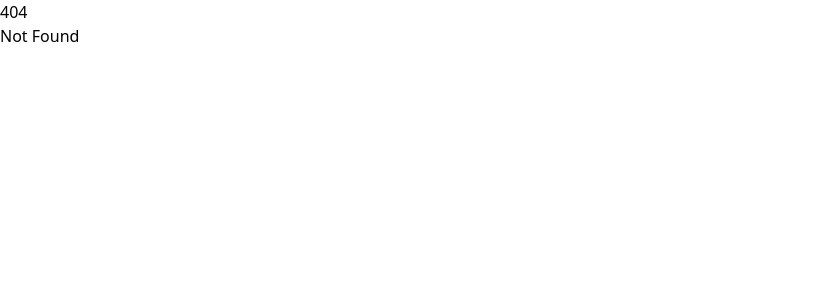
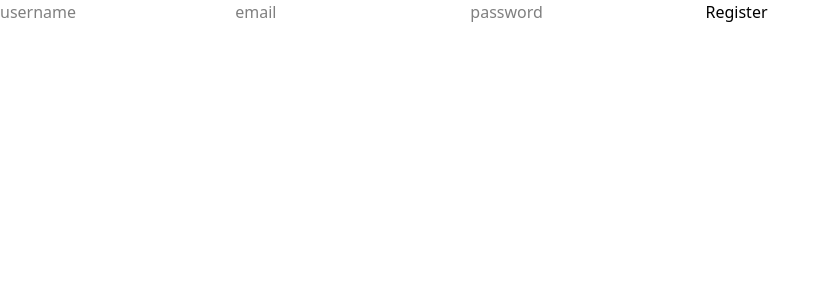
Before and after one commit to AltanfizGenity/TodoMastery, a SvelteKit app: page /register in a window 1280 px wide. Before the commit this address had no page. Shown: the top 300 px of the page, without its empty margins (0-831 px from the left). Built offline with nearby package versions, Linux system fonts and the light colour scheme.

Commit message:
feat(auth): add register page

```diff
--- /dev/null
+++ b/src/routes/register/+page.svelte
@@ -0,0 +1,15 @@
+<script lang="ts">
+	import { enhance } from '$app/forms';
+	import { page } from '$app/state';
+</script>
+
+<form method="POST" use:enhance>
+	<input name="username" type="text" placeholder="username" required />
+	<input name="email" type="email" placeholder="email" required />
+	<input name="password" type="password" placeholder="password" required />
+	<button type="submit">Register</button>
+</form>
+
+{#if page.form?.message}
+	<p>{page.form.message}</p>
+{/if}
```
